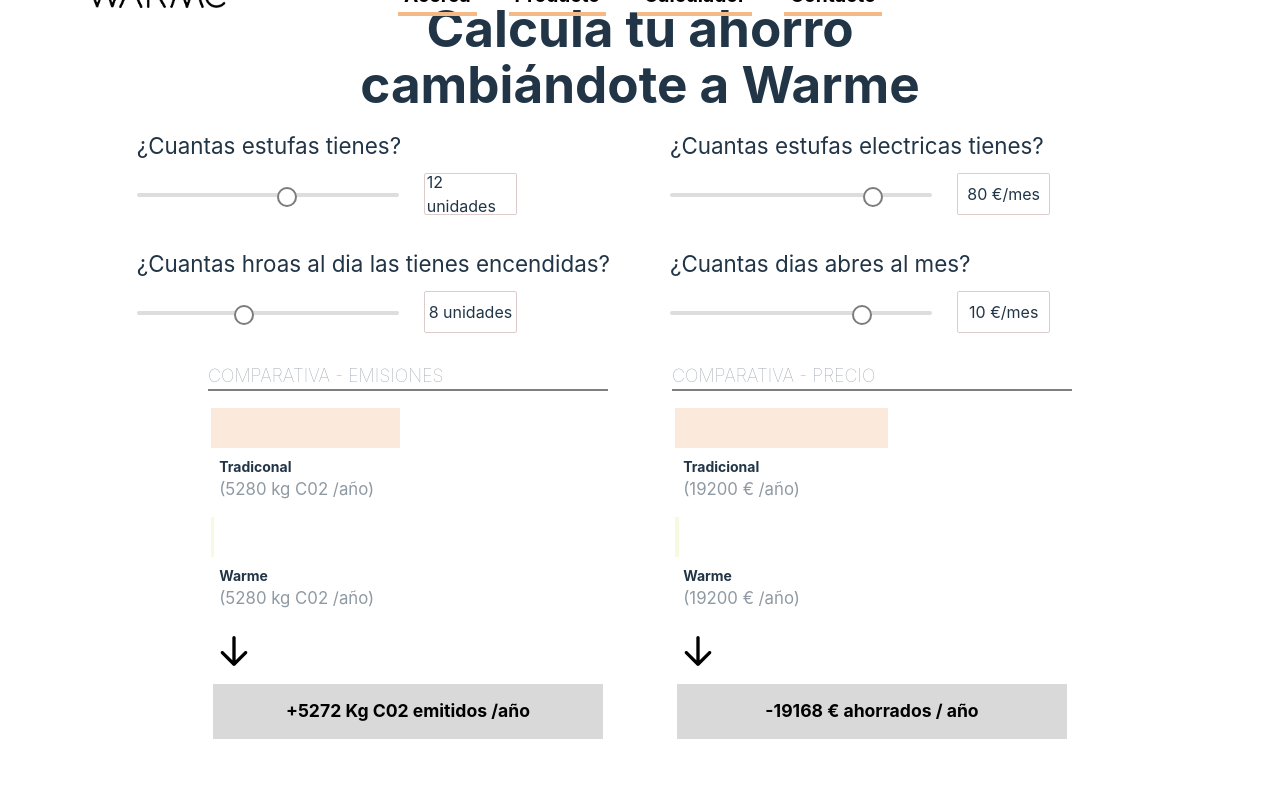
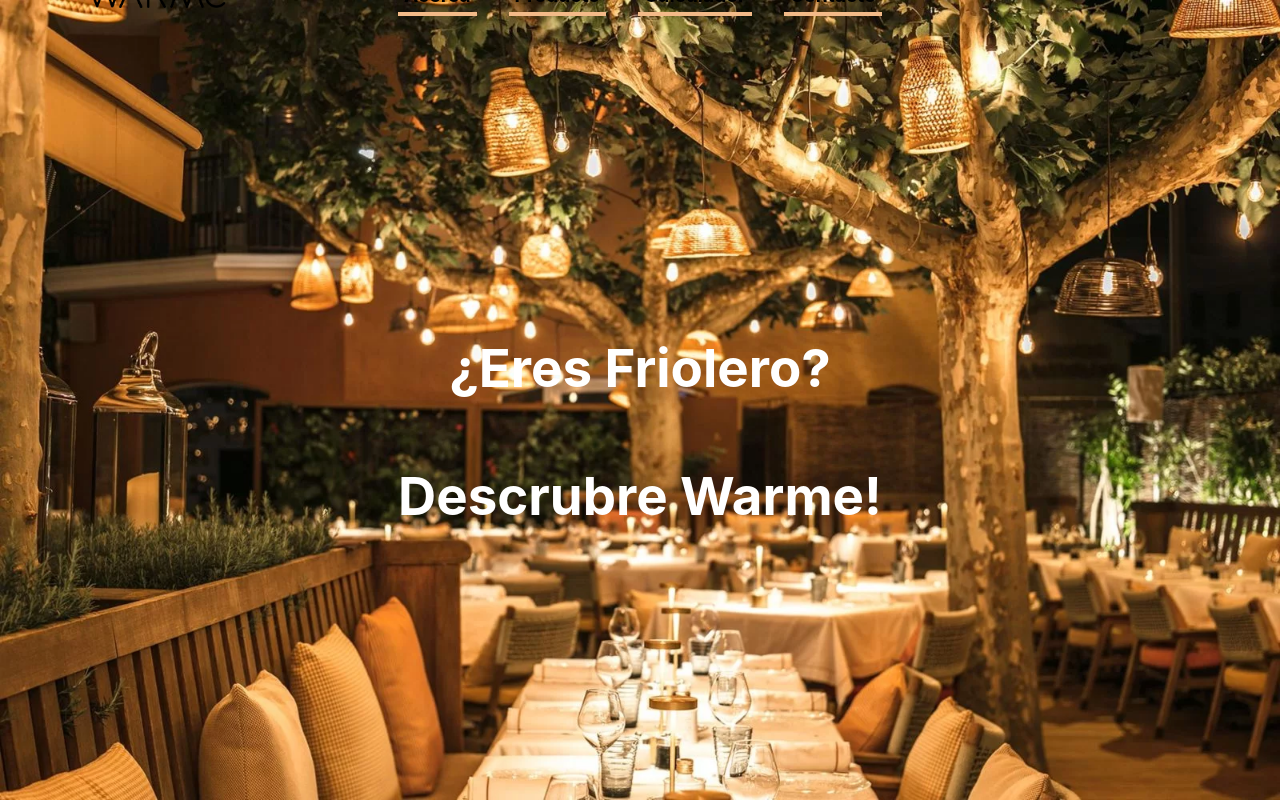
Before and after one commit to vctrubio/landing-warme, a React (Vite) app: page / in a window 1280 px wide. Shown: the top 802 px of the page. Built offline with nearby package versions, Linux system fonts and the light colour scheme; a web font is replaced by a local one.

Commit message:
precision

```diff
--- a/src/App.jsx
+++ b/src/App.jsx
@@ -13,12 +13,12 @@
       <div id="warme">
         <NavBar />
       </div>
-      {/* <div id="banner">
+      <div id="banner">
         <BannerPhoto />
       </div>
       <div id="desc">
         <BannerDesc />
-      </div> */}
+      </div>
       <div id="calc">
         <Calculator />
       </div>
--- a/src/css/navbar.css
+++ b/src/css/navbar.css
@@ -118,7 +118,7 @@
     .nav-bar-logo {
         width: 220px !important;
         position: relative !important;
-        transform: translateX(-70px) translateY(-30px);
+        transform: translateX(-78px) translateY(-30px);
     }
 
 }
```
